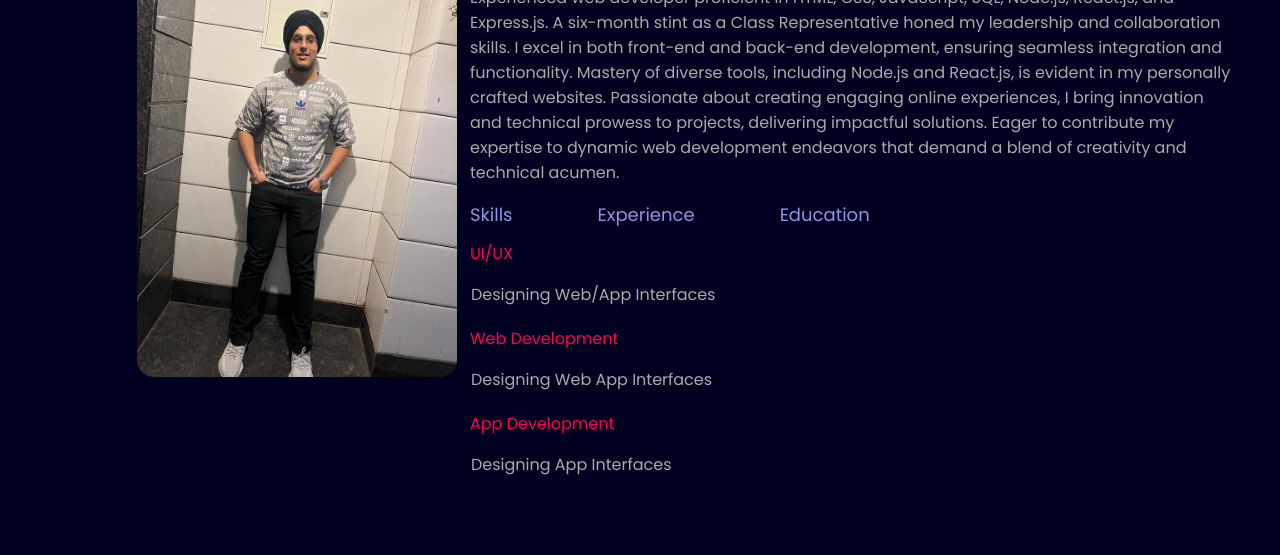
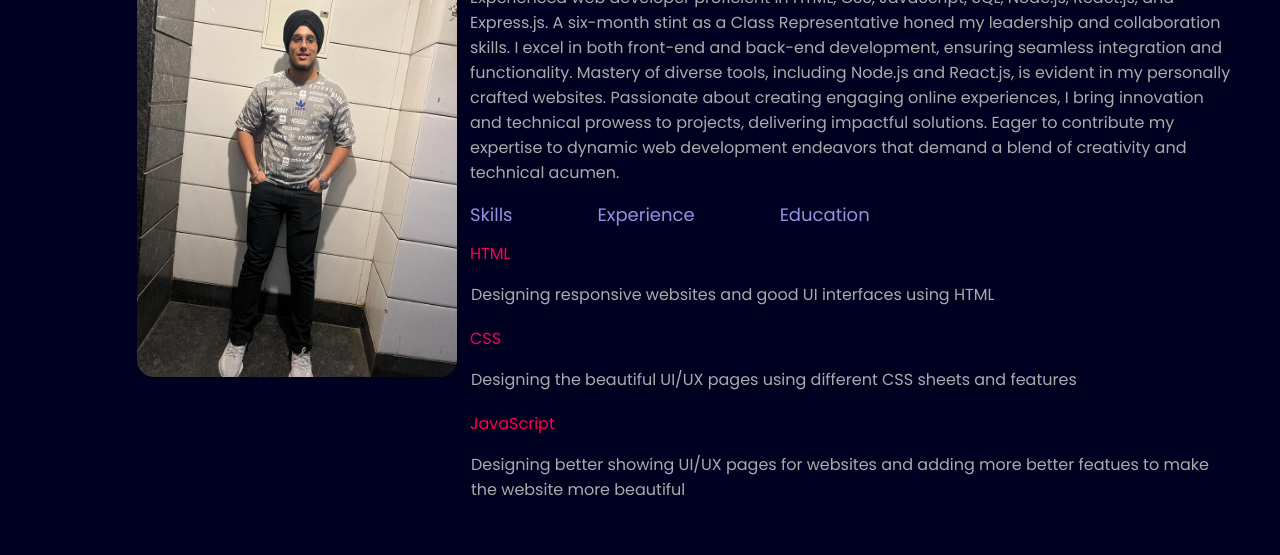
Before and after one commit to kiratpal1210/Portfolio, a plain HTML site: page About.html in a window 1280 px wide. Shown: the part 245-800 px from the top of the page. Drawn offline with Linux system fonts and the light colour scheme.

Commit message:
About.html

```diff
--- a/About.html
+++ b/About.html
@@ -53,12 +53,13 @@
 
                     <div class="contents active-tab" id="skills">
                         <ul>
-                            <li><span class="front">UI/UX</span><br><span class="next">Designing Web/App
-                                    Interfaces</span></li>
-                            <li><span class="front">Web Development</span><br><span class="next">Designing Web App
-                                    Interfaces</span></li>
-                            <li><span class="front">App Development</span><br><span class="next">Designing App
-                                    Interfaces</span></li>
+                            <li><span class="front">HTML</span><br><span class="next">Designing responsive websites and
+                                    good UI interfaces using HTML</span></li>
+                            <li><span class="front">CSS</span><br><span class="next">Designing the beautiful UI/UX pages
+                                    using different CSS sheets and features</span></li>
+                            <li><span class="front">JavaScript</span><br><span class="next">Designing better showing
+                                    UI/UX pages for websites and adding more better featues to make the website more
+                                    beautiful</span></li>
 
                         </ul>
                     </div>
```
